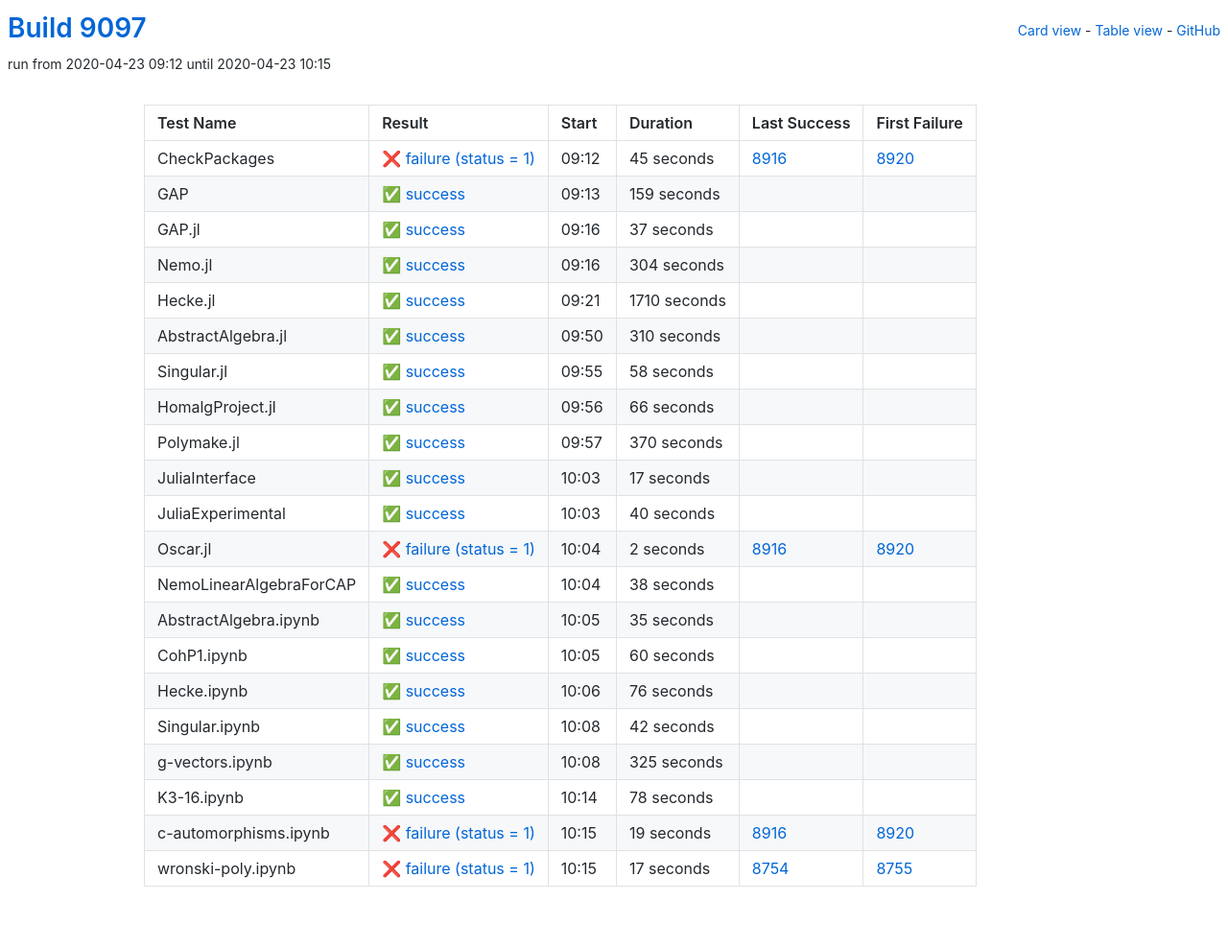
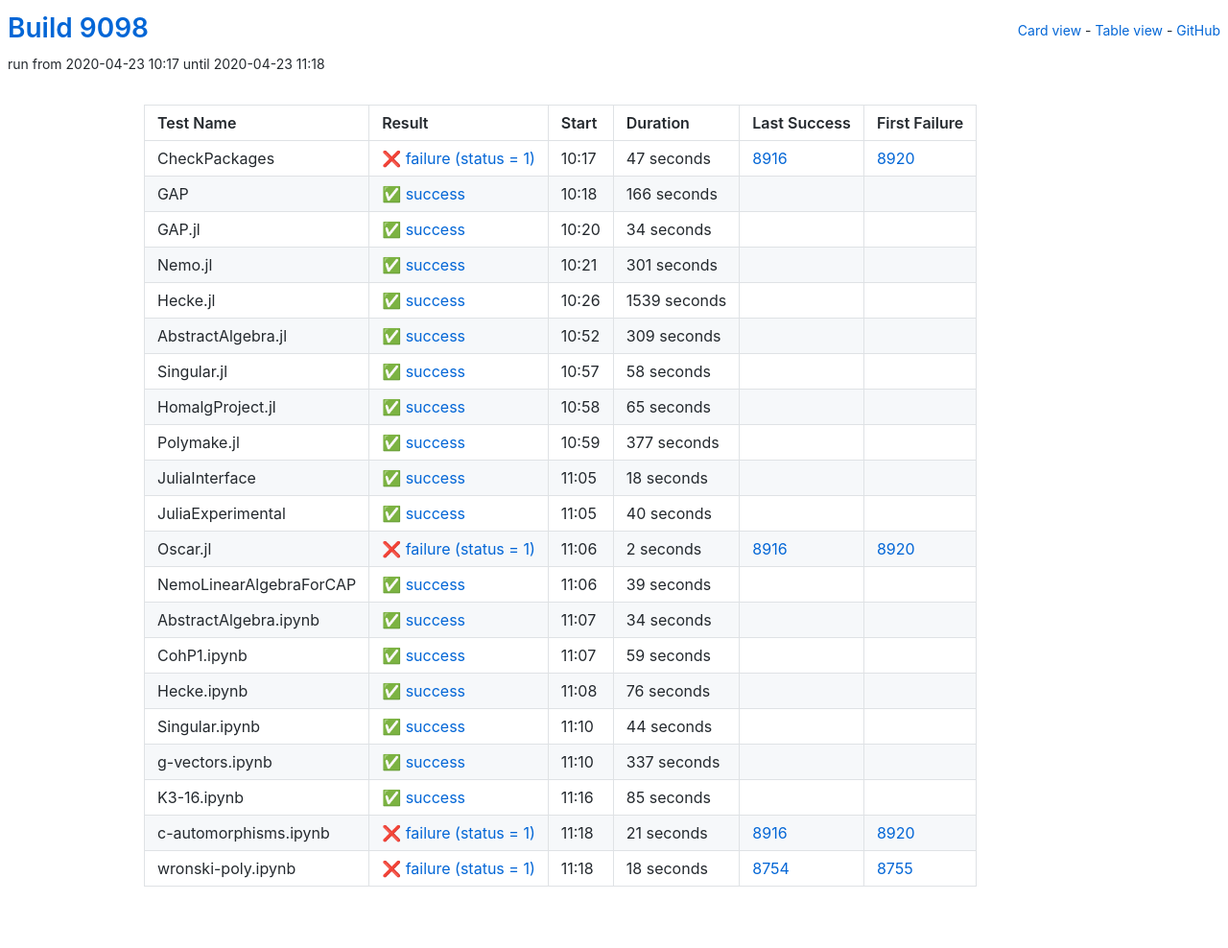
Before and after one commit to oscar-system/oscar-ci-status, a Jekyll site: the page built from table.html, in a window 1280 px wide. Shown: the whole page at 96% size. Built offline with Jekyll 4.4.1, drawn with Linux system fonts in a browser that asks for light colours.

Commit message:
Build 9098

```diff
--- a/_data/ci.yml
+++ b/_data/ci.yml
@@ -1,71 +1,71 @@
-build: 9097
-build_url: https://oscarci.mathematik.uni-kl.de/job/oscar/9097/
+build: 9098
+build_url: https://oscarci.mathematik.uni-kl.de/job/oscar/9098/
 job: oscar
 tests:
-- duration: 45
+- duration: 47
   exitcode: 1
   first_failure: 8920
   first_failure_url: https://oscarci.mathematik.uni-kl.de/job/oscar/8920/
   last_success: 8916
   last_success_url: https://oscarci.mathematik.uni-kl.de/job/oscar/8916/
-  log: https://oscarci.mathematik.uni-kl.de/job/oscar/9097/artifact/logs/build-9097/CheckPackages.log
+  log: https://oscarci.mathematik.uni-kl.de/job/oscar/9098/artifact/logs/build-9098/CheckPackages.log
   name: CheckPackages
-  start: 2020-04-23 09:12
+  start: 2020-04-23 10:17
   status: failure
   success: false
-- duration: 159
+- duration: 166
   exitcode: 0
   first_failure: false
   first_failure_url: null
   last_success: false
   last_success_url: null
-  log: https://oscarci.mathematik.uni-kl.de/job/oscar/9097/artifact/logs/build-9097/GAP.log
+  log: https://oscarci.mathematik.uni-kl.de/job/oscar/9098/artifact/logs/build-9098/GAP.log
   name: GAP
-  start: 2020-04-23 09:13
+  start: 2020-04-23 10:18
   status: success
   success: true
-- duration: 37
+- duration: 34
   exitcode: 0
   first_failure: false
   first_failure_url: null
   last_success: false
   last_success_url: null
-  log: https://oscarci.mathematik.uni-kl.de/job/oscar/9097/artifact/logs/build-9097/GAP.jl.log
+  log: https://oscarci.mathematik.uni-kl.de/job/oscar/9098/artifact/logs/build-9098/GAP.jl.log
   name: GAP.jl
-  start: 2020-04-23 09:16
+  start: 2020-04-23 10:20
   status: success
   success: true
-- duration: 304
+- duration: 301
   exitcode: 0
   first_failure: false
   first_failure_url: null
   last_success: false
   last_success_url: null
-  log: https://oscarci.mathematik.uni-kl.de/job/oscar/9097/artifact/logs/build-9097/Nemo.jl.log
+  log: https://oscarci.mathematik.uni-kl.de/job/oscar/9098/artifact/logs/build-9098/Nemo.jl.log
   name: Nemo.jl
-  start: 2020-04-23 09:16
+  start: 2020-04-23 10:21
   status: success
   success: true
-- duration: 1710
+- duration: 1539
   exitcode: 0
   first_failure: false
   first_failure_url: null
   last_success: false
   last_success_url: null
-  log: https://oscarci.mathematik.uni-kl.de/job/oscar/9097/artifact/logs/build-9097/Hecke.jl.log
+  log: https://oscarci.mathematik.uni-kl.de/job/oscar/9098/artifact/logs/build-9098/Hecke.jl.log
   name: Hecke.jl
-  start: 2020-04-23 09:21
+  start: 2020-04-23 10:26
   status: success
   success: true
-- duration: 310
+- duration: 309
   exitcode: 0
   first_failure: false
   first_failure_url: null
   last_success: false
   last_success_url: null
-  log: https://oscarci.mathematik.uni-kl.de/job/oscar/9097/artifact/logs/build-9097/AbstractAlgebra.jl.log
+  log: https://oscarci.mathematik.uni-kl.de/job/oscar/9098/artifact/logs/build-9098/AbstractAlgebra.jl.log
   name: AbstractAlgebra.jl
-  start: 2020-04-23 09:50
+  start: 2020-04-23 10:52
   status: success
   success: true
 - duration: 58
@@ -74,42 +74,42 @@ tests:
   first_failure_url: null
   last_success: false
   last_success_url: null
-  log: https://oscarci.mathematik.uni-kl.de/job/oscar/9097/artifact/logs/build-9097/Singular.jl.log
+  log: https://oscarci.mathematik.uni-kl.de/job/oscar/9098/artifact/logs/build-9098/Singular.jl.log
   name: Singular.jl
-  start: 2020-04-23 09:55
+  start: 2020-04-23 10:57
   status: success
   success: true
-- duration: 66
+- duration: 65
   exitcode: 0
   first_failure: false
   first_failure_url: null
   last_success: false
   last_success_url: null
-  log: https://oscarci.mathematik.uni-kl.de/job/oscar/9097/artifact/logs/build-9097/HomalgProject.jl.log
+  log: https://oscarci.mathematik.uni-kl.de/job/oscar/9098/artifact/logs/build-9098/HomalgProject.jl.log
   name: HomalgProject.jl
-  start: 2020-04-23 09:56
+  start: 2020-04-23 10:58
   status: success
   success: true
-- duration: 370
+- duration: 377
   exitcode: 0
   first_failure: false
   first_failure_url: null
   last_success: false
   last_success_url: null
-  log: https://oscarci.mathematik.uni-kl.de/job/oscar/9097/artifact/logs/build-9097/Polymake.jl.log
+  log: https://oscarci.mathematik.uni-kl.de/job/oscar/9098/artifact/logs/build-9098/Polymake.jl.log
   name: Polymake.jl
-  start: 2020-04-23 09:57
+  start: 2020-04-23 10:59
   status: success
   success: true
-- duration: 17
+- duration: 18
   exitcode: 0
   first_failure: false
   first_failure_url: null
   last_success: false
   last_success_url: null
-  log: https://oscarci.mathematik.uni-kl.de/job/oscar/9097/artifact/logs/build-9097/JuliaInterface.log
+  log: https://oscarci.mathematik.uni-kl.de/job/oscar/9098/artifact/logs/build-9098/JuliaInterface.log
   name: JuliaInterface
-  start: 2020-04-23 10:03
+  start: 2020-04-23 11:05
   status: success
   success: true
 - duration: 40
@@ -118,9 +118,9 @@ tests:
   first_failure_url: null
   last_success: false
   last_success_url: null
-  log: https://oscarci.mathematik.uni-kl.de/job/oscar/9097/artifact/logs/build-9097/JuliaExperimental.log
+  log: https://oscarci.mathematik.uni-kl.de/job/oscar/9098/artifact/logs/build-9098/JuliaExperimental.log
   name: JuliaExperimental
-  start: 2020-04-23 10:03
+  start: 2020-04-23 11:05
   status: success
   success: true
 - duration: 2
@@ -129,42 +129,42 @@ tests:
   first_failure_url: https://oscarci.mathematik.uni-kl.de/job/oscar/8920/
   last_success: 8916
   last_success_url: https://oscarci.mathematik.uni-kl.de/job/oscar/8916/
-  log: https://oscarci.mathematik.uni-kl.de/job/oscar/9097/artifact/logs/build-9097/Oscar.jl.log
+  log: https://oscarci.mathematik.uni-kl.de/job/oscar/9098/artifact/logs/build-9098/Oscar.jl.log
   name: Oscar.jl
-  start: 2020-04-23 10:04
+  start: 2020-04-23 11:06
   status: failure
   success: false
-- duration: 38
+- duration: 39
   exitcode: 0
   first_failure: false
   first_failure_url: null
   last_success: false
   last_success_url: null
-  log: https://oscarci.mathematik.uni-kl.de/job/oscar/9097/artifact/logs/build-9097/NemoLinearAlgebraForCAP.log
+  log: https://oscarci.mathematik.uni-kl.de/job/oscar/9098/artifact/logs/build-9098/NemoLinearAlgebraForCAP.log
   name: NemoLinearAlgebraForCAP
-  start: 2020-04-23 10:04
+  start: 2020-04-23 11:06
   status: success
   success: true
-- duration: 35
+- duration: 34
   exitcode: 0
   first_failure: false
   first_failure_url: null
   last_success: false
   last_success_url: null
-  log: https://oscarci.mathematik.uni-kl.de/job/oscar/9097/artifact/logs/build-9097/AbstractAlgebra.ipynb.log
+  log: https://oscarci.mathematik.uni-kl.de/job/oscar/9098/artifact/logs/build-9098/AbstractAlgebra.ipynb.log
   name: AbstractAlgebra.ipynb
-  start: 2020-04-23 10:05
+  start: 2020-04-23 11:07
   status: success
   success: true
-- duration: 60
+- duration: 59
   exitcode: 0
   first_failure: false
   first_failure_url: null
   last_success: false
   last_success_url: null
-  log: https://oscarci.mathematik.uni-kl.de/job/oscar/9097/artifact/logs/build-9097/CohP1.ipynb.log
+  log: https://oscarci.mathematik.uni-kl.de/job/oscar/9098/artifact/logs/build-9098/CohP1.ipynb.log
   name: CohP1.ipynb
-  start: 2020-04-23 10:05
+  start: 2020-04-23 11:07
   status: success
   success: true
 - duration: 76
@@ -173,63 +173,63 @@ tests:
   first_failure_url: null
   last_success: false
   last_success_url: null
-  log: https://oscarci.mathematik.uni-kl.de/job/oscar/9097/artifact/logs/build-9097/Hecke.ipynb.log
+  log: https://oscarci.mathematik.uni-kl.de/job/oscar/9098/artifact/logs/build-9098/Hecke.ipynb.log
   name: Hecke.ipynb
-  start: 2020-04-23 10:06
+  start: 2020-04-23 11:08
   status: success
   success: true
-- duration: 42
+- duration: 44
   exitcode: 0
   first_failure: false
   first_failure_url: null
   last_success: false
   last_success_url: null
-  log: https://oscarci.mathematik.uni-kl.de/job/oscar/9097/artifact/logs/build-9097/Singular.ipynb.log
+  log: https://oscarci.mathematik.uni-kl.de/job/oscar/9098/artifact/logs/build-9098/Singular.ipynb.log
   name: Singular.ipynb
-  start: 2020-04-23 10:08
+  start: 2020-04-23 11:10
   status: success
   success: true
-- duration: 325
+- duration: 337
   exitcode: 0
   first_failure: false
   first_failure_url: null
   last_success: false
   last_success_url: null
-  log: https://oscarci.mathematik.uni-kl.de/job/oscar/9097/artifact/logs/build-9097/g-vectors.ipynb.log
+  log: https://oscarci.mathematik.uni-kl.de/job/oscar/9098/artifact/logs/build-9098/g-vectors.ipynb.log
   name: g-vectors.ipynb
-  start: 2020-04-23 10:08
+  start: 2020-04-23 11:10
   status: success
   success: true
-- duration: 78
+- duration: 85
   exitcode: 0
   first_failure: false
   first_failure_url: null
   last_success: false
   last_success_url: null
-  log: https://oscarci.mathematik.uni-kl.de/job/oscar/9097/artifact/logs/build-9097/K3-16.ipynb.log
+  log: https://oscarci.mathematik.uni-kl.de/job/oscar/9098/artifact/logs/build-9098/K3-16.ipynb.log
   name: K3-16.ipynb
-  start: 2020-04-23 10:14
+  start: 2020-04-23 11:16
   status: success
   success: true
-- duration: 19
+- duration: 21
   exitcode: 1
   first_failure: 8920
   first_failure_url: https://oscarci.mathematik.uni-kl.de/job/oscar/8920/
   last_success: 8916
   last_success_url: https://oscarci.mathematik.uni-kl.de/job/oscar/8916/
-  log: https://oscarci.mathematik.uni-kl.de/job/oscar/9097/artifact/logs/build-9097/c-automorphisms.ipynb.log
+  log: https://oscarci.mathematik.uni-kl.de/job/oscar/9098/artifact/logs/build-9098/c-automorphisms.ipynb.log
   name: c-automorphisms.ipynb
-  start: 2020-04-23 10:15
+  start: 2020-04-23 11:18
   status: failure
   success: false
-- duration: 17
+- duration: 18
   exitcode: 1
   first_failure: 8755
   first_failure_url: https://oscarci.mathematik.uni-kl.de/job/oscar/8755/
   last_success: 8754
   last_success_url: https://oscarci.mathematik.uni-kl.de/job/oscar/8754/
-  log: https://oscarci.mathematik.uni-kl.de/job/oscar/9097/artifact/logs/build-9097/wronski-poly.ipynb.log
+  log: https://oscarci.mathematik.uni-kl.de/job/oscar/9098/artifact/logs/build-9098/wronski-poly.ipynb.log
   name: wronski-poly.ipynb
-  start: 2020-04-23 10:15
+  start: 2020-04-23 11:18
   status: failure
   success: false
```
Also changed, not shown: README.md.
